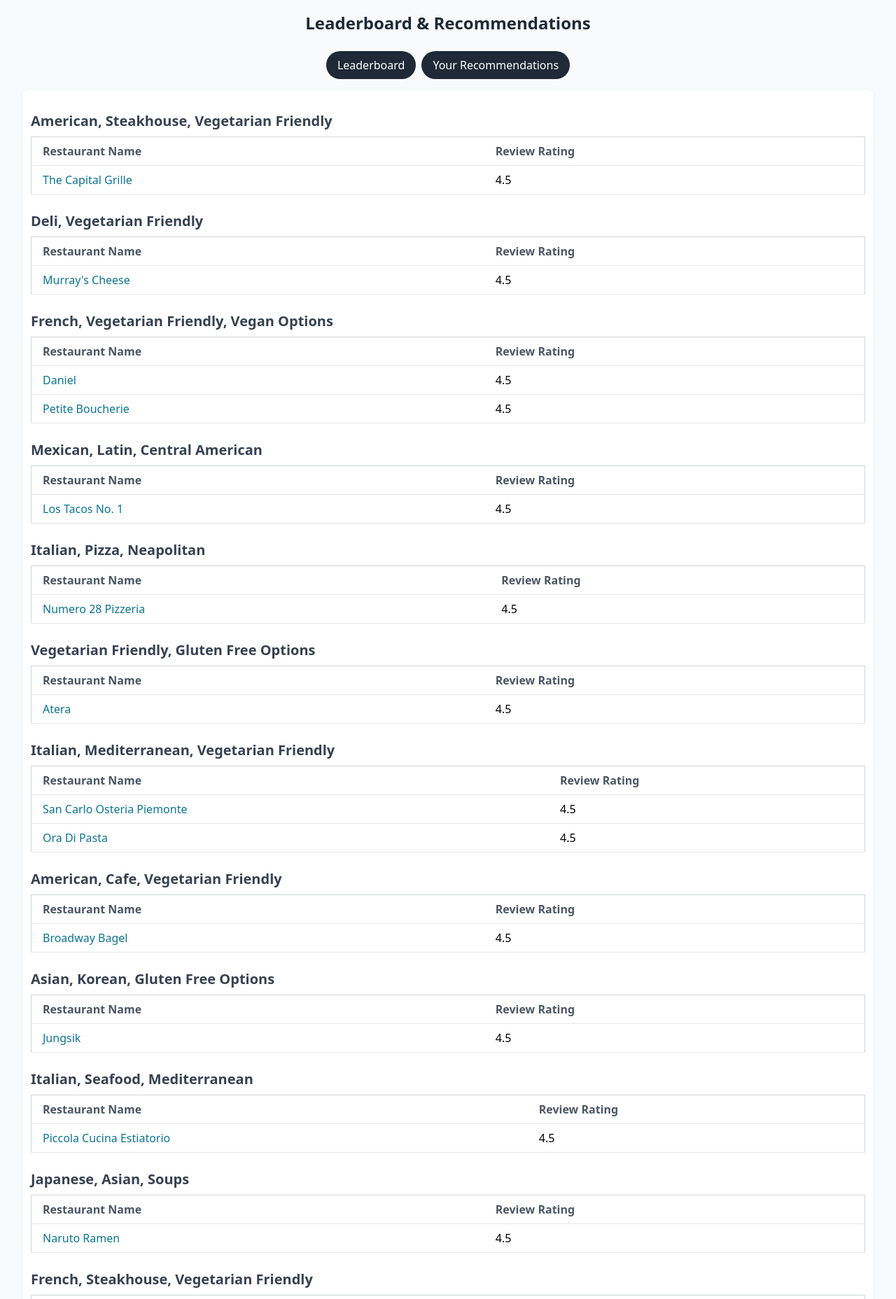
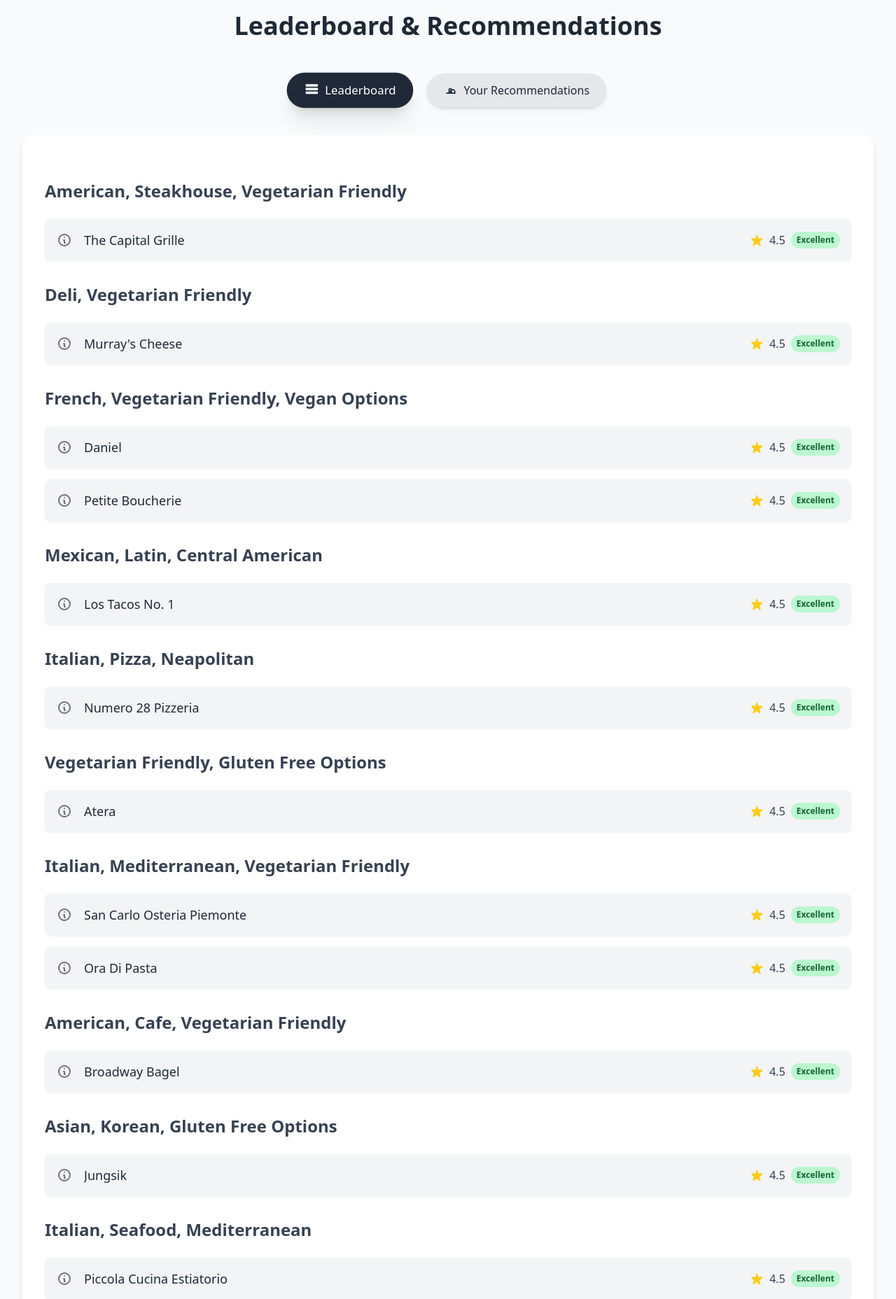
Before and after one commit to kevinadriano1/urbaneat, a Django app: page /leaderboards/leaderboard/ in a window 1280 px wide. Shown: the part 79-1935 px from the top of the page at 70% size. Run offline with Django 5.2, Linux system fonts and the light colour scheme; a user stored in the database is signed in; data comes from the database, SQL or seed files in the repository; tables that the repository leaves empty hold one stand-in row (values such as "Sample post"); grey boxes marked "Sample" are stand-in pictures; some libraries are stand-ins or nearby versions.

Commit message:
styling the leaderboards

```diff
--- a/leaderboards/templates/leaderboards/leaderboard.html
+++ b/leaderboards/templates/leaderboards/leaderboard.html
@@ -2,81 +2,136 @@
 
 {% block content %}
 {% include 'navbar.html' %}
-<div class="overflow-x-hidden px-4 md:px-8 pb-8 pt-24 min-h-screen bg-gray-50 flex flex-col">
-  <h1 class="text-2xl font-semibold text-center text-gray-800 mb-6">Leaderboard & Recommendations</h1>
+<div class="min-h-screen bg-gray-50 px-4 md:px-8 pt-24 pb-8 flex flex-col">
+  <h1 class="text-4xl font-extrabold text-center text-gray-800 mb-12">Leaderboard & Recommendations</h1>
 
   <!-- Tabs Navigation -->
-  <div class="flex justify-center mb-4 space-x-2">
-    <button class="tablinks bg-gray-800 text-white px-4 py-2 rounded-full focus:outline-none focus:ring focus:ring-gray-500 transition duration-200 hover:bg-gray-900"
-            onclick="openTab(event, 'Leaderboard')" id="defaultOpen">Leaderboard</button>
-    <button class="tablinks bg-gray-800 text-white px-4 py-2 rounded-full focus:outline-none focus:ring focus:ring-gray-500 transition duration-200 hover:bg-gray-900"
-            onclick="openTab(event, 'Recommendations')">Your Recommendations</button>
+  <nav class="flex justify-center mb-10 space-x-6" role="tablist">
+    <button
+      class="tab-button relative px-6 py-3 bg-gray-800 text-white rounded-full shadow-md hover:bg-gray-700 focus:outline-none focus:ring-2 focus:ring-gray-500 transition transform hover:scale-105 flex items-center space-x-2"
+      onclick="openTab(event, 'Leaderboard')"
+      id="defaultOpen"
+      aria-selected="true"
+      role="tab"
+    >
+      <svg xmlns="http://www.w3.org/2000/svg" class="h-5 w-5" fill="none" viewBox="0 0 24 24" stroke="currentColor">
+        <path stroke-linecap="round" stroke-linejoin="round" stroke-width="2" d="M3 3h18v2H3V3zm0 6h18v2H3V9zm0 6h18v2H3v-2z" />
+      </svg>
+      <span>Leaderboard</span>
+    </button>
+    <button
+      class="tab-button relative px-6 py-3 bg-gray-200 text-gray-800 rounded-full shadow-md hover:bg-gray-300 focus:outline-none focus:ring-2 focus:ring-gray-500 transition transform hover:scale-105 flex items-center space-x-2"
+      onclick="openTab(event, 'Recommendations')"
+      aria-selected="false"
+      role="tab"
+    >
+      <svg xmlns="http://www.w3.org/2000/svg" class="h-5 w-5" fill="none" viewBox="0 0 24 24" stroke="currentColor">
+        <path stroke-linecap="round" stroke-linejoin="round" stroke-width="2" d="M9 17v-6a2 2 0 114 0v6m6 0v-2a4 4 0 00-8 0v2m8 0H5" />
+      </svg>
+      <span>Your Recommendations</span>
+    </button>
+  </nav>
+
+  <!-- Tabs Content -->
+  <div class="bg-white shadow-lg rounded-2xl p-8">
+
+    <!-- Leaderboard Tab Content -->
+    <section id="Leaderboard" class="tab-content">
+      {% if leaderboard %}
+        {% for food_type, restaurants in leaderboard.items %}
+          <div class="mt-8">
+            <h2 class="text-2xl font-semibold text-gray-700 mb-6">{{ food_type }}</h2>
+            <ul class="space-y-4">
+              {% for restaurant in restaurants %}
+                <li class="bg-gray-100 rounded-lg shadow-sm hover:shadow-md transition-shadow duration-300 p-4 flex items-center justify-between">
+                  <!-- Restaurant Information -->
+                  <div class="flex items-center space-x-4">
+                    <svg xmlns="http://www.w3.org/2000/svg" class="h-6 w-6 text-gray-500 flex-shrink-0" fill="none" viewBox="0 0 24 24" stroke="currentColor">
+                      <path stroke-linecap="round" stroke-linejoin="round" stroke-width="2" d="M13 16h-1v-4h-1m1-4h.01M12 4a8 8 0 100 16 8 8 0 000-16z" />
+                    </svg>
+                    <a href="{% url 'review:restaurant_details' restaurant.id %}" class="text-lg font-medium text-gray-800 hover:text-gray-600 truncate" title="{{ restaurant.name }}">
+                      {{ restaurant.name }}
+                    </a>
+                  </div>
+                  <!-- Review Rating -->
+                  <div class="flex items-center space-x-2">
+                    <svg xmlns="http://www.w3.org/2000/svg" class="h-5 w-5 text-yellow-400" viewBox="0 0 20 20" fill="currentColor">
+                      <path d="M9.049 2.927c.3-.921 1.603-.921 1.902 0l1.286 3.974a1 1 0 00.95.69h4.177c.969 0 1.371 1.24.588 1.81l-3.386 2.46a1 1 0 00-.364 1.118l1.286 3.974c.3.921-.755 1.688-1.54 1.118l-3.386-2.46a1 1 0 00-1.176 0l-3.386 2.46c-.784.57-1.838-.197-1.54-1.118l1.286-3.974a1 1 0 00-.364-1.118L2.64 9.4c-.783-.57-.38-1.81.588-1.81h4.177a1 1 0 00.95-.69l1.286-3.974z" />
+                    </svg>
+                    <span class="text-gray-700">{{ restaurant.reviews_rating|floatformat:1 }}</span>
+                    <!-- Optional: Badge or Label -->
+                    <span class="inline-flex items-center px-2 py-1 rounded-full text-xs font-semibold
+                      {% if restaurant.reviews_rating >= 4 %}
+                        bg-green-200 text-green-800
+                      {% elif restaurant.reviews_rating >= 3 %}
+                        bg-yellow-200 text-yellow-800
+                      {% else %}
+                        bg-red-200 text-red-800
+                      {% endif %}
+                    ">
+                      {% if restaurant.reviews_rating >= 4 %}
+                        Excellent
+                      {% elif restaurant.reviews_rating >= 3 %}
+                        Good
+                      {% else %}
+                        Needs Improvement
+                      {% endif %}
+                    </span>
+                  </div>
+                </li>
+              {% endfor %}
+            </ul>
+          </div>
+        {% endfor %}
+      {% else %}
+        <div class="flex flex-col items-center justify-center h-64 space-y-4">
+          <svg xmlns="http://www.w3.org/2000/svg" class="h-16 w-16 text-gray-400 animate-pulse" fill="none" viewBox="0 0 24 24" stroke="currentColor">
+            <path stroke-linecap="round" stroke-linejoin="round" stroke-width="2" d="M12 4v16m8-8H4" />
+          </svg>
+          <p class="text-xl text-gray-600">No leaderboard data available. Please ensure there are restaurants with reviews.</p>
+        </div>
+      {% endif %}
+    </section>
+
+    <!-- Recommendations Tab Content -->
+    <section id="Recommendations" class="tab-content hidden">
+      {% include 'leaderboards/user_recommendations.html' %}
+    </section>
+
   </div>
 
-  <!-- Leaderboard Tab Content -->
-  <div id="Leaderboard" class="tabcontent bg-white shadow rounded-lg p-6">
-    {% if leaderboard %}
-      {% for food_type, restaurants in leaderboard.items %}
-        <h2 class="text-xl font-semibold text-gray-700 mt-6">{{ food_type }}</h2>
-        <table class="min-w-full bg-white border border-gray-300 mt-2">
-          <thead>
-            <tr>
-              <th class="px-4 py-2 border-b text-left text-gray-600 font-semibold">Restaurant Name</th>
-              <th class="px-4 py-2 border-b text-left text-gray-600 font-semibold">Review Rating</th>
-            </tr>
-          </thead>
-          <tbody>
-            {% for restaurant in restaurants %}
-              <tr class="hover:bg-gray-50">
-                <td class="px-4 py-2 border-b"><a href="{% url 'review:restaurant_details' restaurant.id %}" class="text-cyan-700 hover:underline">{{ restaurant.name }}</a></td>
-                <td class="px-4 py-2 border-b">{{ restaurant.reviews_rating|floatformat:1 }}</td>
-              </tr>
-            {% endfor %}
-          </tbody>
-        </table>
-      {% endfor %}
-    {% else %}
-      <p class="text-gray-600">No leaderboard data available. Please ensure there are restaurants with reviews.</p>
-    {% endif %}
-  </div>
-
-  <!-- Recommendations Tab Content -->
-  <div id="Recommendations" class="tabcontent bg-white shadow rounded-lg p-6">
-    {% include 'leaderboards/user_recommendations.html' %}
-  </div>
-
+  <!-- JavaScript for Tabs -->
   <script>
     function openTab(evt, tabName) {
-      var i, tabcontent, tablinks;
-      tabcontent = document.getElementsByClassName("tabcontent");
-      for (i = 0; i < tabcontent.length; i++) {
-          tabcontent[i].style.display = "none";
-      }
-      tablinks = document.getElementsByClassName("tablinks");
-      for (i = 0; i < tablinks.length; i++) {
-          tablinks[i].className = tablinks[i].className.replace(" active", "");
-      }
-      document.getElementById(tabName).style.display = "block";
-      evt.currentTarget.className += " active";
+      // Hide all tab contents
+      const tabContents = document.querySelectorAll('.tab-content');
+      tabContents.forEach(content => content.classList.add('hidden'));
+
+      // Remove active styles from all tab buttons
+      const tabButtons = document.querySelectorAll('.tab-button');
+      tabButtons.forEach(button => {
+        button.classList.remove('bg-gray-800', 'text-white', 'ring-gray-500', 'shadow-xl', 'transform', 'scale-105');
+        button.classList.add('bg-gray-200', 'text-gray-800', 'shadow-md', 'transform', 'scale-100');
+        button.setAttribute('aria-selected', 'false');
+      });
+
+      // Show the selected tab content
+      document.getElementById(tabName).classList.remove('hidden');
+
+      // Add active styles to the clicked tab button
+      evt.currentTarget.classList.remove('bg-gray-200', 'text-gray-800', 'shadow-md', 'transform', 'scale-100');
+      evt.currentTarget.classList.add('bg-gray-800', 'text-white', 'ring-gray-500', 'shadow-xl', 'transform', 'scale-105');
+      evt.currentTarget.setAttribute('aria-selected', 'true');
     }
 
-    // Open the default tab
-    document.getElementById("defaultOpen").click();
+    // Automatically click the default tab on page load
+    document.addEventListener('DOMContentLoaded', () => {
+      const defaultTab = document.getElementById('defaultOpen');
+      if (defaultTab) {
+        defaultTab.click();
+      }
+    });
   </script>
-
-  <style>
-    .tabcontent {
-      display: none;
-      padding: 6px 12px;
-      border-top: none;
-      animation: fadeIn 0.3s ease-in-out;
-    }
-
-    @keyframes fadeIn {
-      from { opacity: 0; }
-      to { opacity: 1; }
-    }
-  </style>
 
 </div>
 {% include 'footer.html' %}
```
